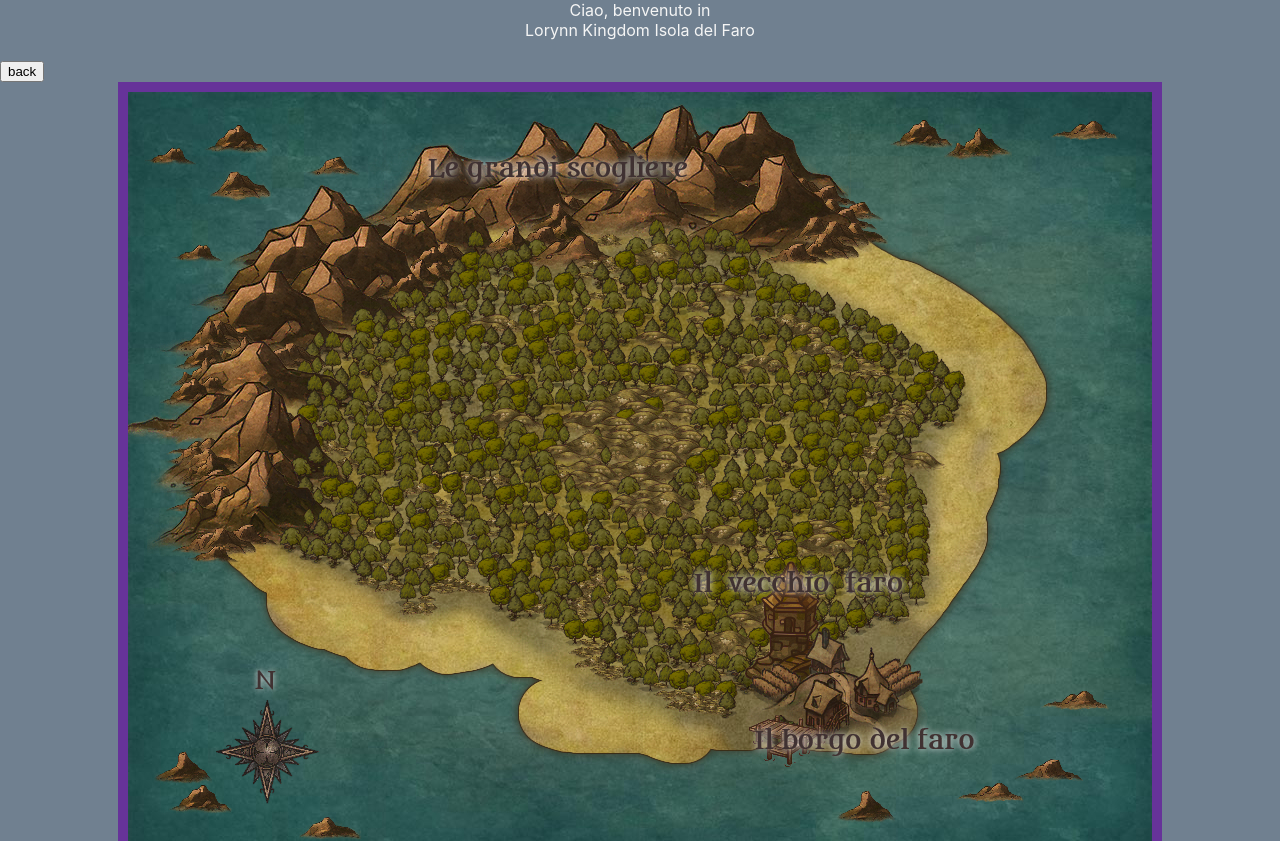
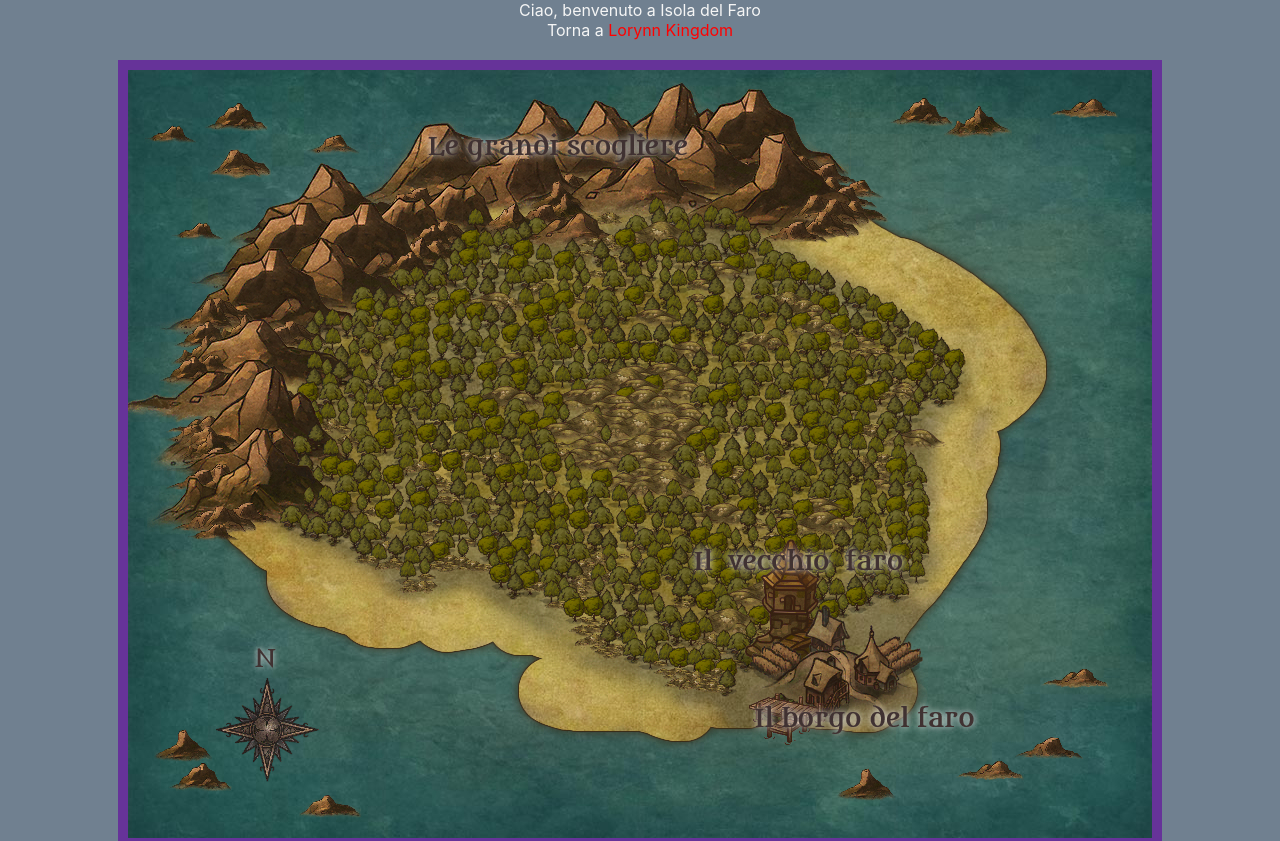
Before and after one commit to DrBlink7/Ascia_Scalfita, a React (Create React App) app: page /Lorynn_Kingdom/Isola_del_Faro in a window 1280 px wide. Shown: the top 841 px of the page. Built offline with nearby package versions, Linux system fonts and the light colour scheme.

Commit message:
navlink added, formatted files

```diff
--- a/src/App.css
+++ b/src/App.css
@@ -1,21 +1,31 @@
-.App{
+.App {
   color: whitesmoke;
 }
-.header{
+
+.header {
   text-align: center;
   height: 60px;
 }
-.container{
+
+.container {
   display: flex;
   justify-content: center;
   align-items: center;
 }
-.map{
+
+.map {
   width: 1024px;
   height: 768px;
   border: 10px solid rebeccapurple;
 }
-.footer{
+
+.footer {
   text-align: center;
   height: 100px;
 }
+
+.link {
+  list-style-type: none;
+  text-decoration: none;
+  color: red;
+}
--- a/src/Head.js
+++ b/src/Head.js
@@ -1,9 +1,21 @@
 import React from 'react'
-import { cleanUpUrl } from "./service"
+import { cleanUpUrl, convertToUrl } from "./service"
+import { NavLink } from 'react-router-dom'
+import './App.css'
 export function Head({ whereAreYou }) {
-  let location = cleanUpUrl(whereAreYou)
-  return (<div className="header">
-    Ciao, benvenuto in <br />
-    {location}
-  </div>)
+  let locations = cleanUpUrl(whereAreYou)
+  let path = ""
+  return (
+    <div className="header">
+      Ciao, benvenuto a {locations[locations.length - 1]}<br />
+      {
+        locations.map((button, index) => {
+          if (index !== 0 && index !== locations.length - 1) {
+            path += "/" + button
+            path = convertToUrl(path)
+            return <div>Torna a <NavLink to={`${path}`} className="link">{button}</NavLink></div>
+          }
+        })}
+    </div>
+  )
 }
--- a/src/IsolaDelFaro.js
+++ b/src/IsolaDelFaro.js
@@ -11,6 +11,6 @@ const isolaDelFaroClickHandler = (x, y) => {
   return clickHandler(location, x, y)
 }
 
-export function Scogliere(){
-  return View("delFaro","/Cliffs.png",empty)
+export function Scogliere() {
+  return View("delFaro", "/Cliffs.png", empty)
 }
--- a/src/IsoleEsterne.css
+++ b/src/IsoleEsterne.css
@@ -1,8 +1,9 @@
-.delBoschetto{
+.delBoschetto {
     color: whitesmoke;
     background-color: seagreen;
 }
-.delFaro{
+
+.delFaro {
     color: whitesmoke;
     background-color: slategrey;
 }
--- a/src/index.js
+++ b/src/index.js
@@ -1,7 +1,7 @@
 import React from 'react'
 import ReactDOM from 'react-dom'
 import './index.css'
-import {App} from './App'
+import { App } from './App'
 import * as serviceWorker from './serviceWorker'
 
 ReactDOM.render(<App />, document.getElementById('root'))
--- a/src/service.js
+++ b/src/service.js
@@ -5,9 +5,13 @@ import { Head } from './Head'
 import { Footer } from './Footer'
 
 export function cleanUpUrl(whereAreYou) {
-  let location = whereAreYou.replace(/\//gi, ' ')
-  location = location.replace(/_/gi, " ")
-  return location
+  let location = whereAreYou.replace(/_/gi, " ")
+  let locations = location.split("/")
+  return locations
+}
+
+export function convertToUrl(path) {
+  return path.replace(/ /gi, "_")
 }
 
 export const useMousePosition = () => {
@@ -31,10 +35,6 @@ export function View(containerColor, mapSrc, handlerName) {
   return (
     <div className={containerColor}>
       <Head whereAreYou={match.url} />
-      {
-        match.url === "/Lorynn_Kingdom" ? "" :
-          <button onClick={() => history.goBack()}>back</button>
-      }
       <div className="container">
         <div className="map" onClick={() => {
           history.push(match.path + handlerName(position.x - position.posX, position.y - position.posY))
@@ -57,6 +57,6 @@ export function clickHandler(location, x, y) {
   return newLocation
 }
 
-export function empty (){
+export function empty() {
   return ""
 }
```
Also changed, not shown: src/index.css (+2 -5 lines).
